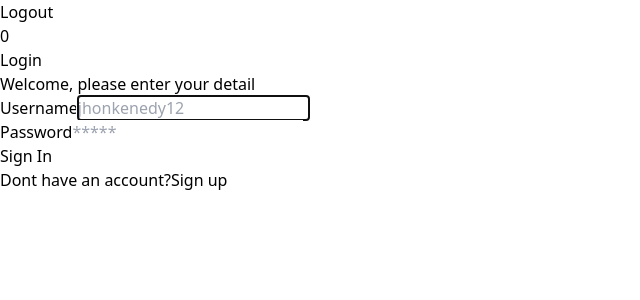
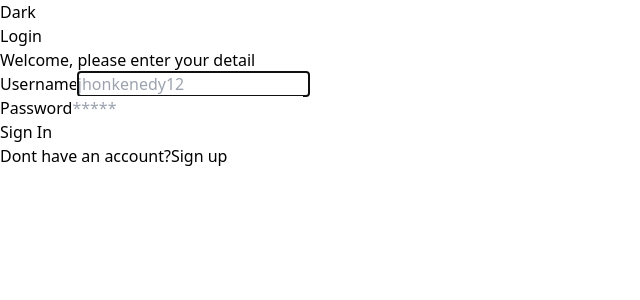
Before and after one commit to ridhoandhika/react-vite, a React (Vite) app: page /login in a window 1280 px wide. Shown: the top 300 px of the page, without its empty margins (0-640 px from the left). Built offline with nearby package versions, Linux system fonts and the light colour scheme; sample sign-in values are in the browser's storage.

Commit message:
penggunaan useContext

```diff
--- a/src/components/Fragments/TableCart.jsx
+++ b/src/components/Fragments/TableCart.jsx
@@ -1,10 +1,12 @@
-import { useEffect, useState } from "react";
+import { useContext, useEffect, useState } from "react";
 import { useSelector } from "react-redux";
+import { DarkMode } from "../../context/Darkmode";
 
 const TableCart = (props) => {
   const { products } = props;
   const cart = useSelector((state) => state.cart.data);
   const [totalPrice, setTotalPrice] = useState(0);
+  const {isDarkMode} = useContext(DarkMode)
 
   useEffect(() => {
     if (products.length > 0 && cart.length > 0) {
@@ -17,9 +19,9 @@ const TableCart = (props) => {
     }
   }, [cart, products]);
   return (
-    <table className="min-w-full border text-center text-sm font-light dark:border-neutral-500 table-auto">
+    <table className={`min-w-full border text-center text-sm font-light dark:border-neutral-500 table-auto ${isDarkMode && "text-white"}`}>
       <thead className="border-b font-medium dark:border-neutral-500">
-        <tr className="bg-gray-200">
+        <tr className={`${!isDarkMode && "bg-gray-200"}`}>
           <th
             scope="col"
             className="border-r px-6 py-4 dark:border-neutral-500"
--- a/src/components/Layout/AuthLayouts.jsx
+++ b/src/components/Layout/AuthLayouts.jsx
@@ -1,11 +1,17 @@
 // import FormLogin from "../Fragments/FormLogin";
+import { useContext } from "react";
 import { Link } from "react-router-dom";
+import { DarkMode } from "../../context/Darkmode";
 
 const AuthLayout = (props) => {
   const { children, title, type } = props;
+  const {isDarkMode, setIsDarkMode} = useContext(DarkMode)
   return (
-    <div className="flex justify-center min-h-screen items-center">
+    <div className={`flex justify-center min-h-screen items-center ${isDarkMode && "bg-slate-900"}`}>
       <div className="w-full max-w-xs">
+        <button className="absolute right-2 top-2 bg-blue-600 p-2 text-white rounded" onClick={() => setIsDarkMode(!isDarkMode)}>
+          {isDarkMode ? "Light" : "Dark"}
+        </button>
         <h1 className="text-3xl font-bold mb-2 text-blue-600">{title}</h1>
         <p className="font-medium text-slate-500">
           Welcome, please enter your detail
--- a/src/components/Layout/Navbar.jsx
+++ b/src/components/Layout/Navbar.jsx
@@ -1,11 +1,13 @@
-import { useEffect, useState } from "react";
+import { useContext, useEffect, useState } from "react";
 import { useLogin } from "../../hooks/useLogin";
 import Button from "../Elements/Button";
 import { useSelector } from "react-redux";
+import { DarkMode } from "../../context/Darkmode";
 
 const Navbar = () => {
   const username = useLogin();
   const [totalCart, setTotalCart] = useState(0)
+  const {isDarkMode, setIsDarkMode} = useContext(DarkMode)
   const cart = useSelector((state) => state.cart.data)
 
   useEffect(() => {
@@ -18,15 +20,23 @@ const Navbar = () => {
     localStorage.removeItem("token");
     window.location.href = "/login";
   };
+
   return (
     <div className="flex justify-end h-20 bg-blue-600 text-white items-center px-10">
       {username}
       <Button classname="ml-5 bg-black" onClick={handleLogout}>
         Logout
       </Button>
+
+      {/* <button className="bg-black px-2 mx-5 text-white rounded" onClick={() => setIsDarkMode(!isDarkMode)}>
+
+        </button> */}
       <div className="flex items-center bg-gray-800 p-2 rounded-md ml-5">
         <div className="">{totalCart}</div>
       </div>
+      <Button classname="bg-black px-2 mx-5 text-white rounded" onClick={() => setIsDarkMode(!isDarkMode)}>
+        {isDarkMode ? "Light" : "Dark"}
+      </Button>
     </div>
   );
 };
--- /dev/null
+++ b/src/context/DarkMode.jsx
@@ -0,0 +1,16 @@
+import { createContext, useState } from "react"
+
+const DarkModeContext = createContext();
+
+const DarkModeContextProvider = ({children}) => {
+    const [isDarkMode, setIsDarkMode] = useState(false)
+
+    return (
+        <DarkModeContext.Provider value={{isDarkMode, setIsDarkMode}}>
+            {children}
+        </DarkModeContext.Provider>
+    )
+}
+
+export const DarkMode = DarkModeContext;
+export default DarkModeContextProvider;
--- a/src/main.jsx
+++ b/src/main.jsx
@@ -11,6 +11,7 @@ import DetailProductPage from "./pages/detailProduct";
 import { Provider } from "react-redux";
 import store from "./redux/store";
 import Navbar from "./components/Layout/NavBar";
+import DarkModeContextProvider from "./context/Darkmode";
 
 // definiton router
 const router = createBrowserRouter([
@@ -45,8 +46,10 @@ ReactDOM.createRoot(document.getElementById("root")).render(
   <React.StrictMode>
     {/* memanggil redux  */}
     <Provider store={store}>
-      <Navbar />
-      <RouterProvider router={router} />
+      {/* <Navbar /> */}
+      <DarkModeContextProvider>
+        <RouterProvider router={router} />
+      </DarkModeContextProvider>
     </Provider>
   </React.StrictMode>
 );
--- a/src/pages/products.jsx
+++ b/src/pages/products.jsx
@@ -1,16 +1,18 @@
 import Button from "../components/Elements/Button";
 import CardProduct from "../components/Fragments/CardProduct";
-import { useEffect, useState } from "react";
+import { useContext, useEffect, useState } from "react";
 import { getProducts } from "../services/products.service";
 import { useLogin } from "../hooks/useLogin";
 import TableCart from "../components/Fragments/TableCart";
 import Navbar from "../components/Layout/NavBar";
+import { DarkMode } from "../context/Darkmode";
 
 
 //simpan kedalam localstorage
 
 const ProductPage = () => {
   const [products, setProducts] = useState([])
+  const {isDarkMode, setIsDarkMode} = useContext(DarkMode)
 
   //set value variable dari hooks login
   useLogin()
@@ -26,7 +28,8 @@ const ProductPage = () => {
 
   return (
     <>
-      <div className="flex justify-center py-5">
+    <Navbar />
+      <div className={`flex justify-center py-5 ${isDarkMode && "bg-slate-900"}`}>
         <div className="w-4/6 flex flex-wrap">
           {products.length > 0 && products.map((product) => (
             <CardProduct key={product.id}>
```
